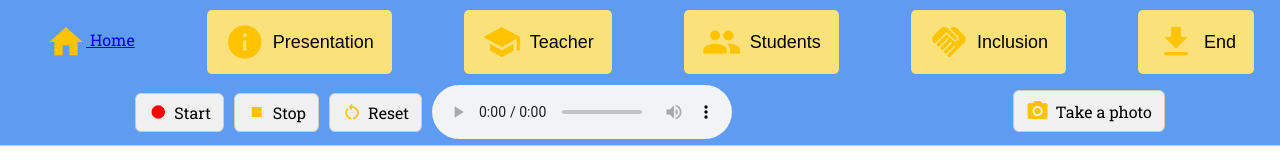
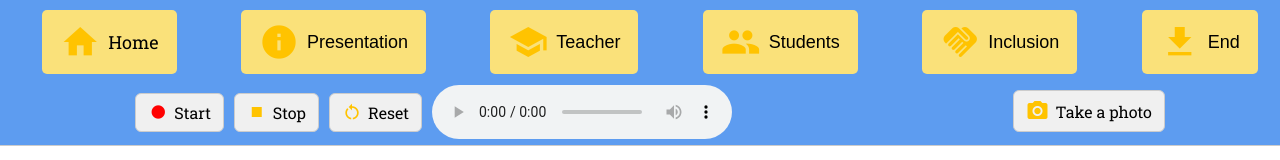
Before and after one commit to BETTER-Project-Erasmus/CLILview, a plain HTML site: page index.html in a window 1280 px wide. Shown: the top 160 px of the page. Drawn offline with Linux system fonts and the light colour scheme.

Commit message:
Update style.css
Button home same style

```diff
--- a/style.css
+++ b/style.css
@@ -443,3 +443,22 @@ textarea {
   display: block;
   margin: 10px 0;
 }
+
+.home-button {
+  background: #fae17a;
+  border: none;
+  padding: 12px 18px;
+  font-size: 18px;
+  cursor: pointer;
+  border-radius: 5px;
+  display: flex;
+  align-items: center;
+  justify-content: center;
+  gap: 8px;
+  transition: background 0.3s ease;
+  color: black;
+  text-decoration: none
+}
+.home-button:hover {
+  background: #ffd000;
+}
```
